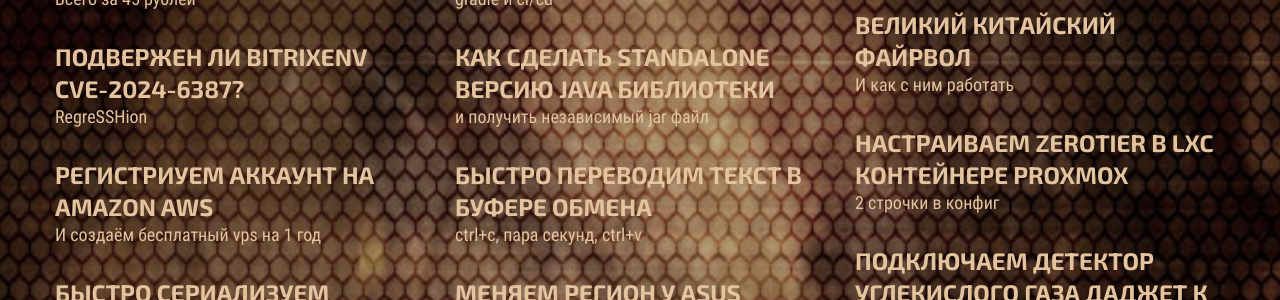
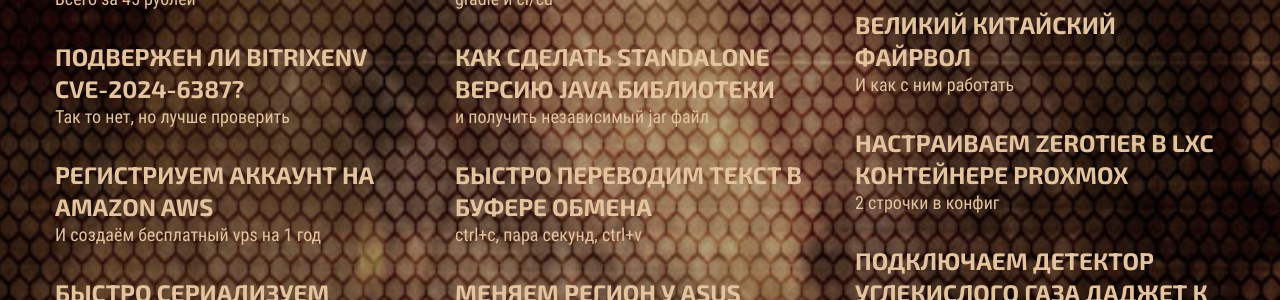
Before and after one commit to william-aqn/blog, a Jekyll site: the page built from index.html, in a window 1280 px wide and 900 px high, scrolled down 1684 px. Shown: the part 154-454 px from the top of the window. Built offline with Jekyll 4.4.1, drawn with Linux system fonts in a browser that asks for light colours.

Commit message:
Update 2024-07-01-bitrix-cve-2024-6387.md

```diff
--- a/_posts/2024-07-01-bitrix-cve-2024-6387.md
+++ b/_posts/2024-07-01-bitrix-cve-2024-6387.md
@@ -1,7 +1,7 @@
 ---
 layout: post
 title: "Подвержен ли Bitrixenv CVE-2024-6387?"
-description: "RegreSSHion"
+description: "Так то нет, но лучше проверить"
 tags: security
 ---
 
```
